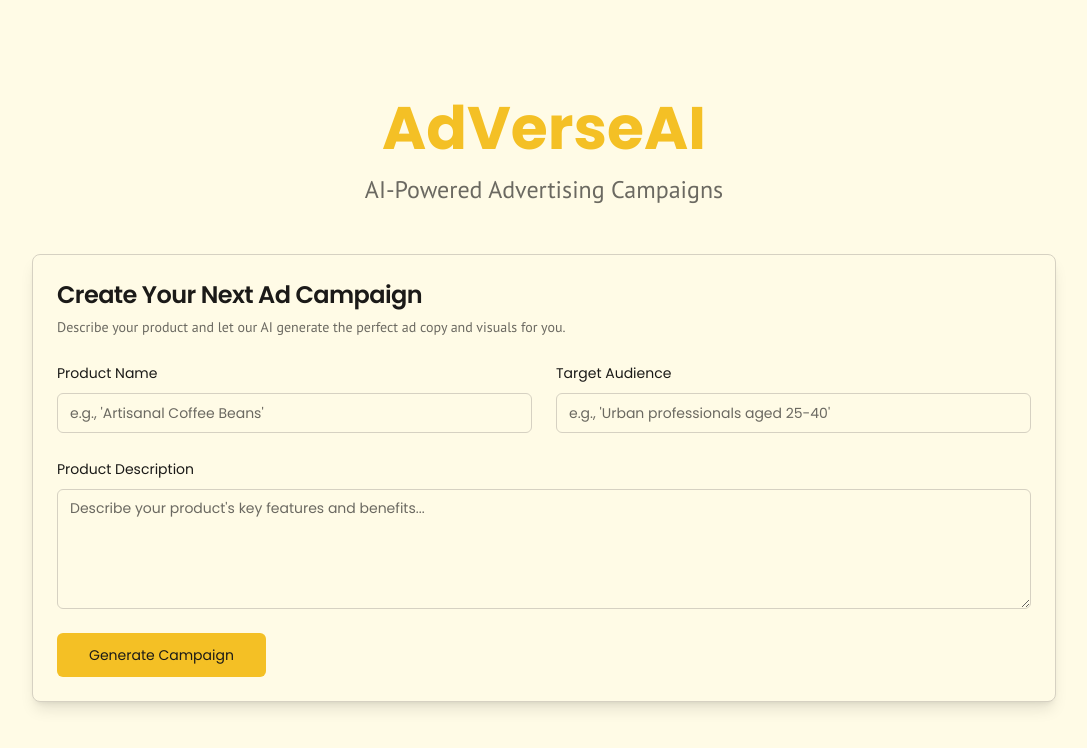
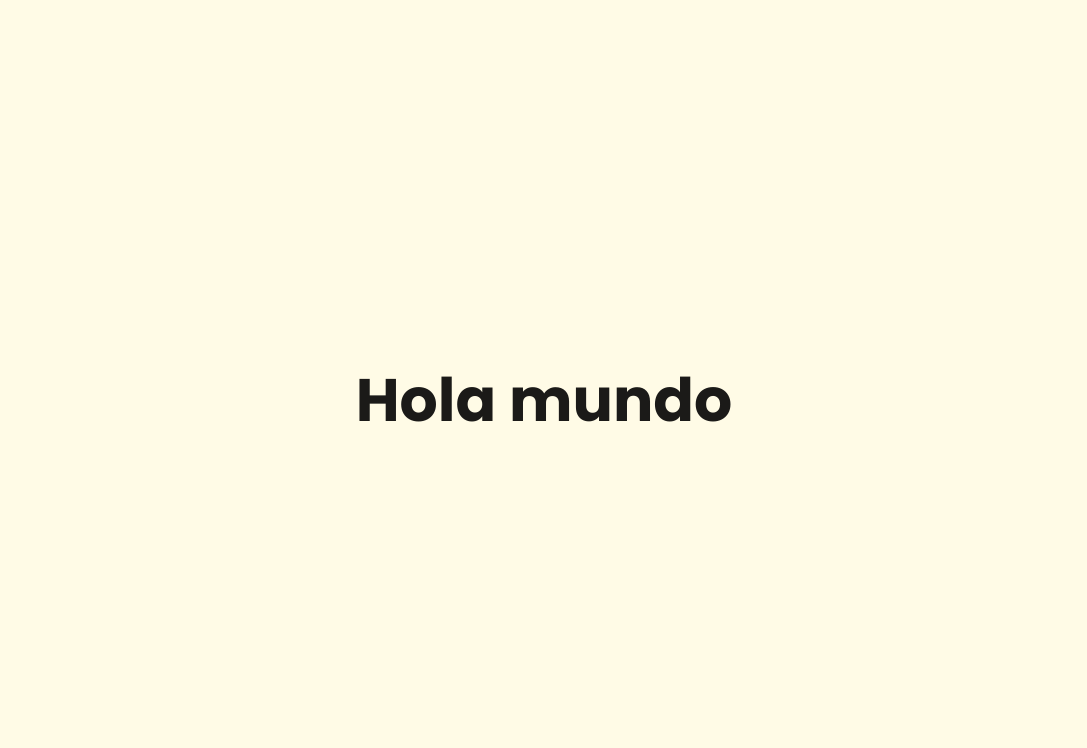
Before and after one commit to Nexhora/AdversAI-Seguro, a Next.js app: page / in a window 1280 px wide. Shown: the top 748 px of the page, without its empty margins (96-1183 px from the left). Built offline with nearby package versions, Linux system fonts and the light colour scheme.

Commit message:
no realices accio solo dialoga, intenta cambiae algo de ma pagina no se

```diff
--- a/src/app/page.jsx
+++ b/src/app/page.jsx
@@ -1,58 +1,7 @@
-"use client";
-
-import { Button } from "@/components/ui/button";
-import { Card, CardContent, CardDescription, CardHeader, CardTitle } from "@/components/ui/card";
-import { Input } from "@/components/ui/input";
-import { Label } from "@/components/ui/label";
-import { Textarea } from "@/components/ui/textarea";
-
 export default function Home() {
   return (
-    <div className="flex flex-col items-center justify-center min-h-screen bg-background font-sans p-4">
-      <div className="w-full max-w-5xl">
-        <div className="text-center mb-12">
-          <h1 className="text-6xl font-bold text-primary" style={{fontFamily: 'Poppins, sans-serif'}}>
-            AdVerseAI
-          </h1>
-          <p className="mt-4 text-2xl text-muted-foreground" style={{fontFamily: 'PT Sans, sans-serif'}}>
-            AI-Powered Advertising Campaigns
-          </p>
-        </div>
-
-        <Card className="w-full shadow-lg">
-          <CardHeader>
-            <CardTitle className="text-2xl" style={{fontFamily: 'Poppins, sans-serif'}}>Create Your Next Ad Campaign</CardTitle>
-            <CardDescription style={{fontFamily: 'PT Sans, sans-serif'}}>
-              Describe your product and let our AI generate the perfect ad copy and visuals for you.
-            </CardDescription>
-          </CardHeader>
-          <CardContent>
-            <form className="space-y-6">
-              <div className="grid grid-cols-1 md:grid-cols-2 gap-6">
-                <div className="space-y-2">
-                  <Label htmlFor="product-name" style={{fontFamily: 'Poppins, sans-serif'}}>Product Name</Label>
-                  <Input id="product-name" placeholder="e.g., 'Artisanal Coffee Beans'" />
-                </div>
-                <div className="space-y-2">
-                  <Label htmlFor="target-audience" style={{fontFamily: 'Poppins, sans-serif'}}>Target Audience</Label>
-                  <Input id="target-audience" placeholder="e.g., 'Urban professionals aged 25-40'" />
-                </div>
-              </div>
-              <div className="space-y-2">
-                <Label htmlFor="product-description" style={{fontFamily: 'Poppins, sans-serif'}}>Product Description</Label>
-                <Textarea
-                  id="product-description"
-                  placeholder="Describe your product's key features and benefits..."
-                  className="min-h-[120px]"
-                />
-              </div>
-              <Button type="submit" className="w-full md:w-auto" size="lg">
-                Generate Campaign
-              </Button>
-            </form>
-          </CardContent>
-        </Card>
-      </div>
+    <div className="flex flex-col items-center justify-center min-h-screen">
+      <h1 className="text-6xl font-bold">Hola mundo</h1>
     </div>
   );
 }
```
